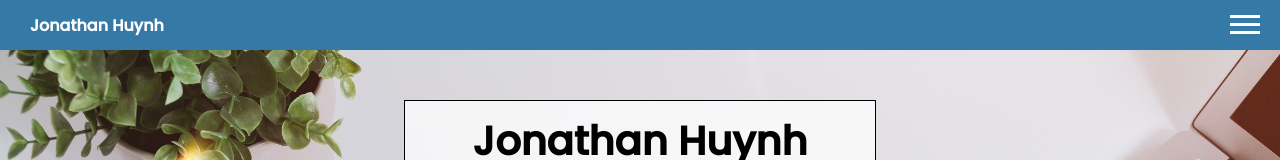
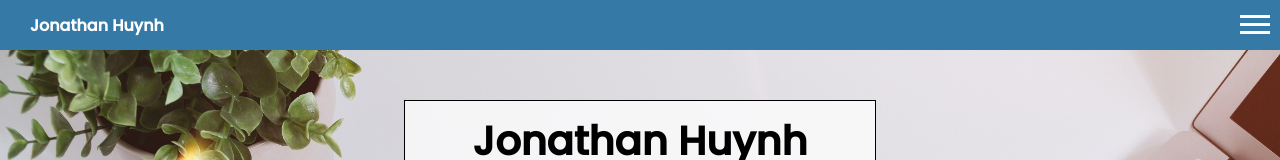
Before and after one commit to jonhuynh05/jonhuynh05.github.io, a React (Create React App) app: page / in a window 1280 px wide. Shown: the top 160 px of the page. Built offline with nearby package versions, Linux system fonts and the light colour scheme.

Commit message:
adjust stack margin

```diff
--- a/src/Nav/nav.css
+++ b/src/Nav/nav.css
@@ -56,7 +56,7 @@ nav {
 #name{
   font-size: 20px;
   font-weight: bolder;
-  width: 93%;
+  /* width: 93%; */
   text-align: left;
   padding-left: 30px;
   margin: 0;
@@ -83,6 +83,7 @@ nav {
 #hamburger-stack{
   padding: 10px;
   cursor: pointer;
+  margin-left: auto;
 }
 
 #hamburger-stack:hover{
```
